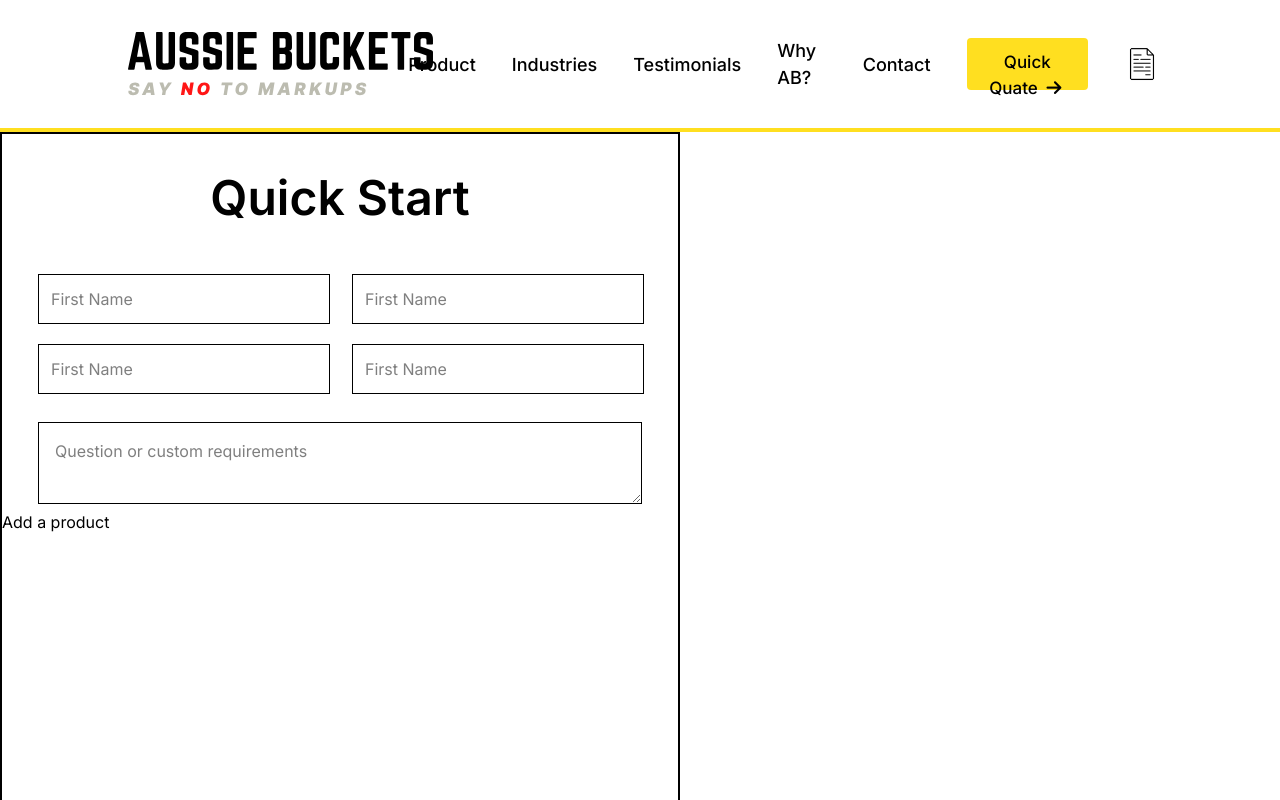
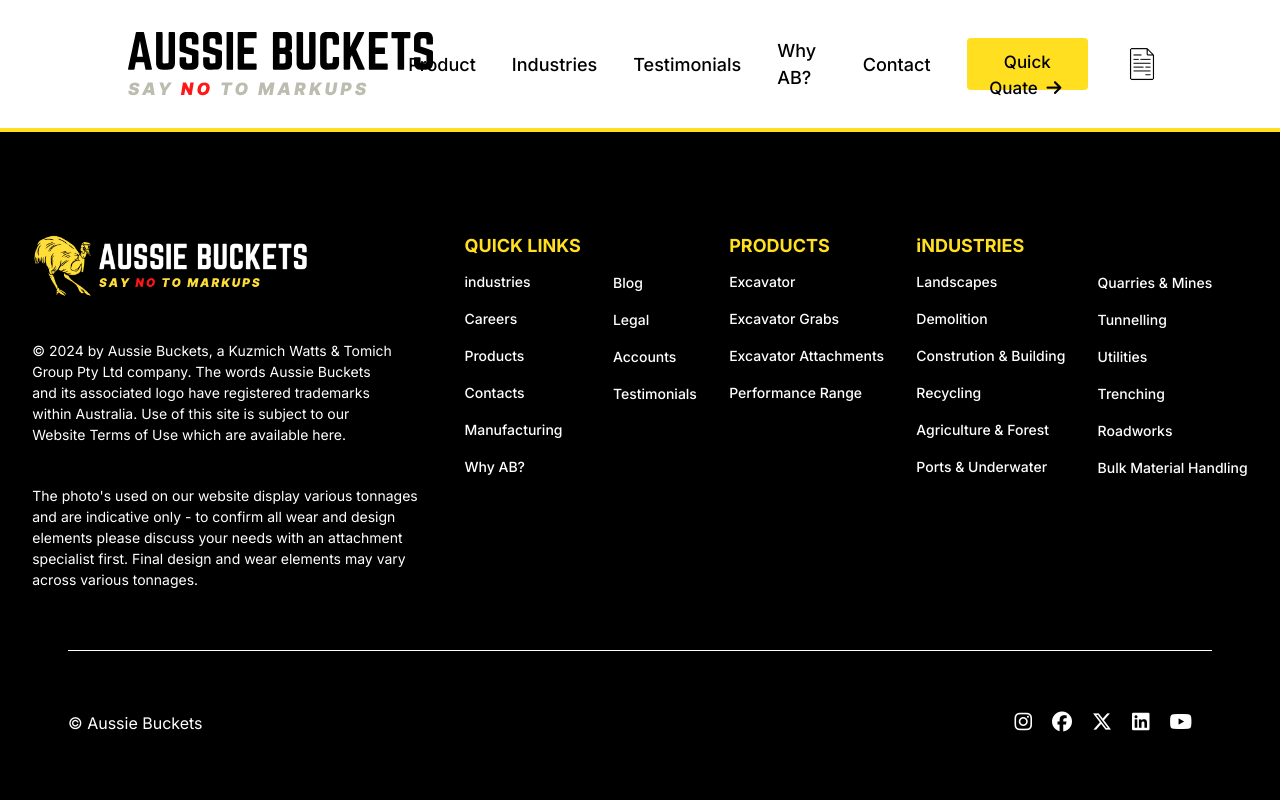
Before and after one commit to mehfoozkhangithub/Aussie_Buckets, a React (Vite) app in the folder aussies_buckets/: page / in a window 1280 px wide. Shown: the top 800 px of the page. Built offline with nearby package versions, Linux system fonts and the light colour scheme.

Commit message:
slidebar is added

```diff
--- a/aussies_buckets/src/Nav/Navbar.jsx
+++ b/aussies_buckets/src/Nav/Navbar.jsx
@@ -1,4 +1,4 @@
-import React, { useState } from "react";
+import React, { use, useState } from "react";
 import { Link } from "react-router-dom";
 
 import logo from "../Utils/Logo.svg";
@@ -7,6 +7,7 @@
 
 export const Navbar = () => {
   const [isMenuOpen, setIsMenuOpen] = useState(false);
+  const [sidebar, setSidebar] = useState(false)
   return (
     <>
       <header className="flex  top-0 mx-auto items-center justify-between  ">
@@ -40,6 +41,7 @@
             alt=""
             className="w-12 h-9
           "
+          onClick={() => setSidebar(!sidebar)}
           />
         </div>
 
@@ -83,8 +85,16 @@
       <div className="boundries w-full h-1  bg-yellow-300"></div>
 
       {/* ....                   sidebar................................................... */}
-  <div className="w-170 min-h-screen border-2">
+
+      <div className={`absolute right-0 w-full bg-white flex flex-col items-center gap-6 font-semibold text-lg transform transition-transform ${
+            sidebar ? "opacity-100 " : "opacity-0"
+          }`}>
+  <div className="w-170 min-h-screen border-2  right-0">
+
+
     <h1 className="text-center text-[48px] font-semibold mt-7">Quick Start</h1>
+
+
  <form action="" className="mt-10"   >
   <div className="input-head grid grid-cols-2 gap-5 text-[16px] justify-items-center">
   <div>
@@ -99,18 +109,24 @@
   <div>
   <input type="text" name="text" placeholder="First name" className="border-1 p-3 capitalize w-73 mr-8" />
   </div>
-{/* some thing */}
+ </div>
 
+  <textarea name="message" placeholder="Question or custom requirements" className="border-1 w-151 mt-7 mx-9 p-4"></textarea>
+
+  <div className=" add-item mx-10 my-3">
+    <h1 className="my-3 text-red-600 text-[16px]">Please select at least one product to proceed</h1>
+<button className="w-151 h-12 bg-gray-200 border-1 text-[16px] font-bold rounded-sm">Add a product</button>
   </div>
 
-  <textarea name="message" placeholder="Question or custom requirements" className="border-1 w-151 mt-7 mx-9 p-4"></textarea>
-  <div>
-    <a href="#" className="w-button"> Add a product</a>
+  <div className="sumbit">
+  <input type="submit" value="Submit" className="w-151 h-12 mx-10 my-10 text-[16px] bg-amber-300 rounded-sm" />
   </div>
 
  </form>
+
+ <h2 className="mx-10 text-[16px] text-gray-400">Add 3 more to get 5% discount </h2>
   </div>
-
+  </div>
     </>
 
   );
```
